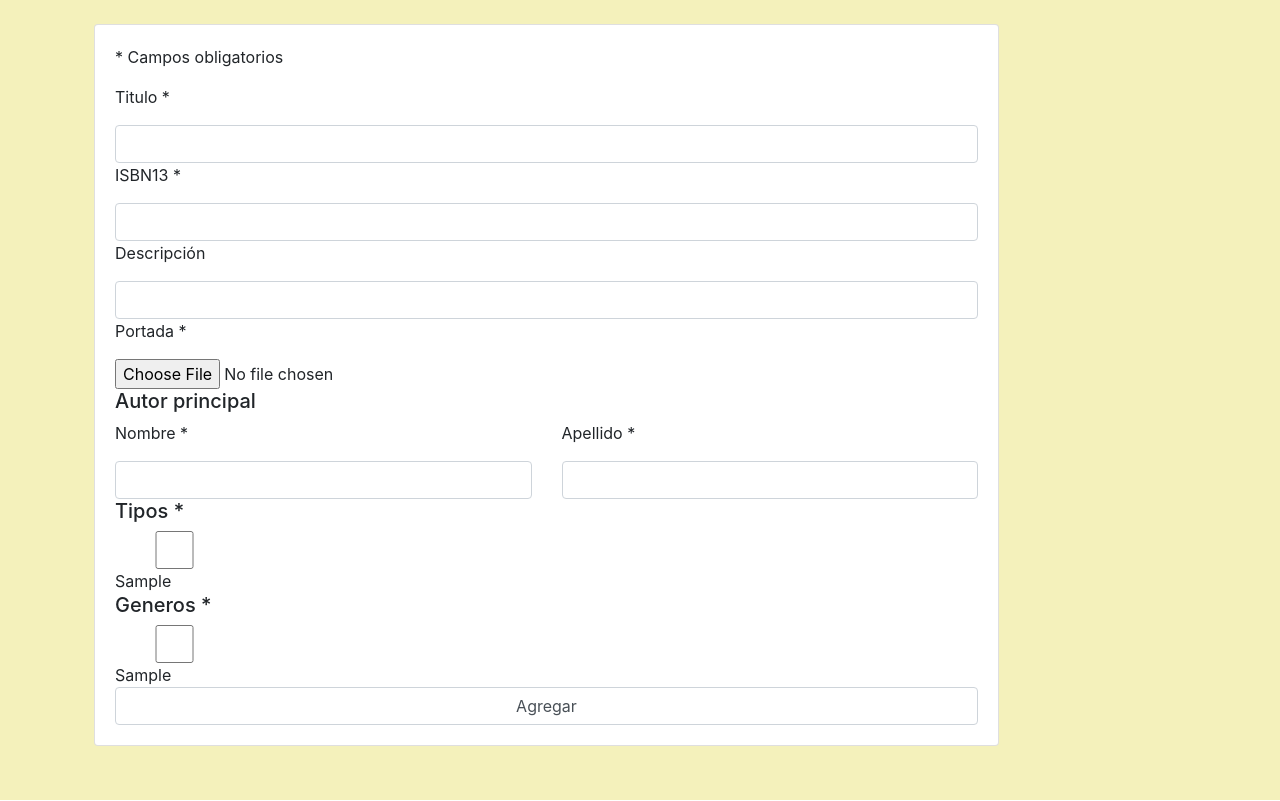
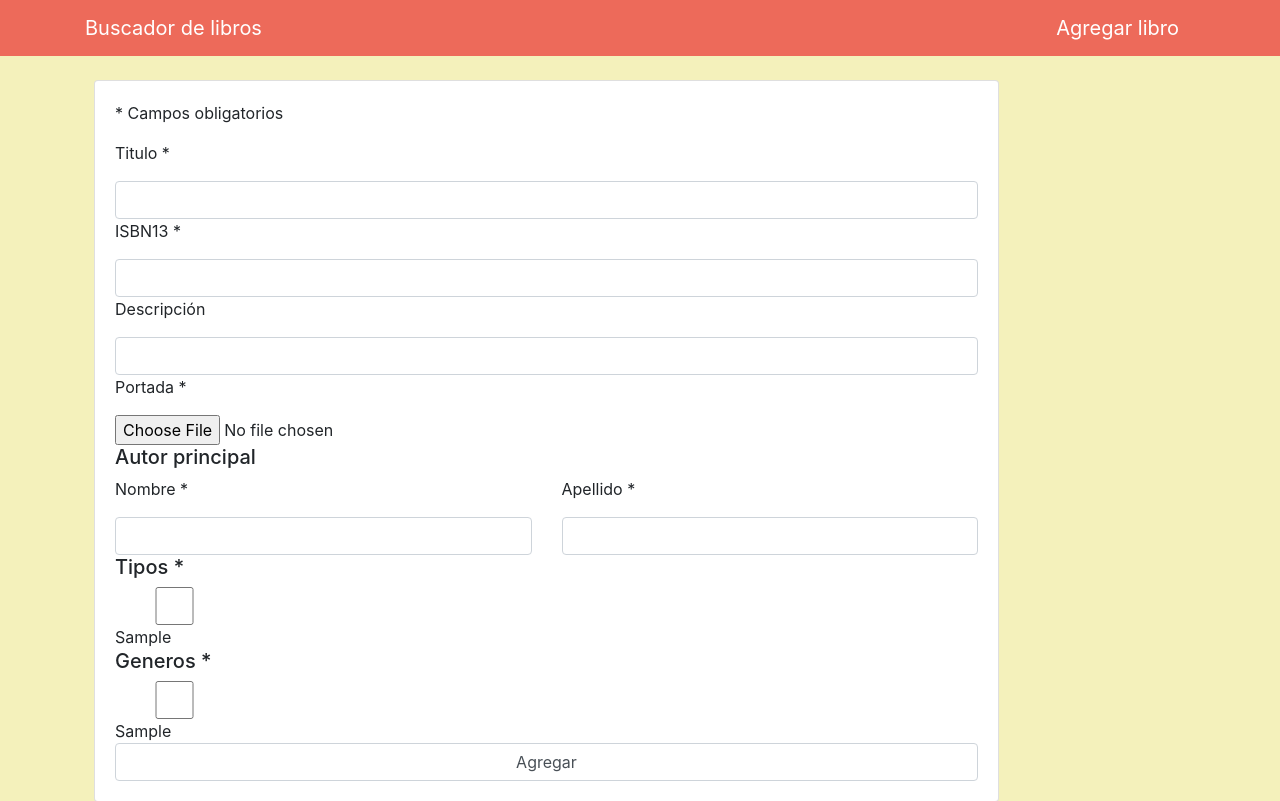
Before and after one commit to jluisv987/Proyecto-bases-de-datos, a PHP site: page /agregar_libro.php in a window 1280 px wide. Shown: the top 801 px of the page. Run offline with PHP 8.4, Linux system fonts and the light colour scheme; tables that the repository leaves empty or names only in its code hold one stand-in row (values such as "Sample post").

Commit message:
Función de agregar libros completa

```diff
--- a/agregar_libro.php
+++ b/agregar_libro.php
@@ -2,8 +2,8 @@
 <?php include('includes/header.php');?>
 <?php
 
-$query_tipo="SELECT tipo FROM tipos";
-$query_genero ="SELECT genero FROM generos";
+$query_tipo="SELECT tipo, id_tipo FROM tipos";
+$query_genero ="SELECT genero, id_generos FROM generos";
 $result_tipo= $mysqli->query($query_tipo) or die($mysqli->error.__LINE__);
 $result_genero= $mysqli->query($query_genero) or die($mysqli->error.__LINE__);
 ?>
@@ -51,8 +51,25 @@ if (isset($_POST['boton'])) {
             Error, ingrese al menos un tipo de libro
             </div>";
             $confirma=0;
+    }
+/*    else {
+        if (is_array($_POST['tipos']))
+        {
+          foreach($_POST['tipos'] as $value)
+          {
+            echo " Tipo ".$value;
 
-    }
+          }
+        }
+        else
+        {
+          $value = $_POST['tipos'];
+          echo " Tipo ".$value;
+
+        }
+
+    }*/
+
     if(!(isset($_POST['generos'])))
     {
 
@@ -62,6 +79,23 @@ if (isset($_POST['boton'])) {
             $confirma=0;
 
     }
+/*    else {
+        if (is_array($_POST['generos']))
+        {
+          foreach($_POST['generos'] as $value)
+          {
+            echo " Genero ".$value;
+
+          }
+        }
+        else
+        {
+          $value = $_POST['generos'];
+          echo " Genero ".$value;
+
+        }
+
+    }*/
     if(isset($_FILES['portada']))
     {
 
@@ -74,12 +108,7 @@ if (isset($_POST['boton'])) {
             //$imagen = base64_encode($imagen);
 
         }
-        else {
-            echo "<div class=\"alert alert-danger\" role=\"alert\">
-            Error, sube una imagen para la portada
-            </div>";
-            $confirma=0;
-        }
+
 
     }
     if($confirma==1)
@@ -132,6 +161,41 @@ if (isset($_POST['boton'])) {
             // este query relaciona el autor con el libro
             $query="INSERT INTO libros_autores(libros_id_libro, autores_id_autor) VALUES ('$id_libro', '$id_autor')";
             $result= $mysqli->query($query) or die($mysqli->error.__LINE__);
+            if(isset($_POST['tipos']))
+            {
+              if (is_array($_POST['tipos']))
+              {
+                foreach($_POST['tipos'] as $value)
+                {
+                  $query="INSERT INTO tipos_libros (tipos_id_tipo, libros_id_libro) VALUES ('$value', '$id_libro')";
+                  $result= $mysqli->query($query) or die($mysqli->error.__LINE__);
+                }
+              }
+              else
+              {
+                $value = $_POST['tipos'];
+                $query="INSERT INTO tipos_libros (tipos_id_tipo, libros_id_libro) VALUES ('$value', '$id_libro')";
+                $result= $mysqli->query($query) or die($mysqli->error.__LINE__);
+              }
+            }
+
+            if(isset($_POST['generos']))
+            {
+              if (is_array($_POST['generos']))
+              {
+                foreach($_POST['generos'] as $value)
+                {
+                  $query="INSERT INTO generos_libros(libros_id_libro, generos_id_generos) VALUES ('$id_libro','$value')";
+                  $result= $mysqli->query($query) or die($mysqli->error.__LINE__);
+                }
+              }
+              else
+              {
+                $value = $_POST['generos'];
+                $query="INSERT INTO generos_libros(libros_id_libro, generos_id_generos) VALUES ('$id_libro','$value')";
+                $result= $mysqli->query($query) or die($mysqli->error.__LINE__);
+              }
+            }
         }
     }
 }
@@ -173,7 +237,7 @@ if (isset($_POST['boton'])) {
                     while($row = mysqli_fetch_array($result_tipo))
                     {
                         echo '<div class="col-md-2">';
-                        echo '<input type="checkbox" class="form-control" name="tipos[]" value="'.$row['tipo'].'"/>'.$row['tipo'];
+                        echo '<input type="checkbox" class="form-control" name="tipos[]" value="'.$row['id_tipo'].'"/>'.$row['tipo'];
                         echo '</div>';
                     }
                  ?>
@@ -185,7 +249,7 @@ if (isset($_POST['boton'])) {
                     while($row = mysqli_fetch_array($result_genero))
                     {
                         echo '<div class="col-md-2">';
-                        echo '<input type="checkbox" class="form-control" name="generos[]" value="'.$row['genero'].'"/>'.$row['genero'];
+                        echo '<input type="checkbox" class="form-control" name="generos[]" value="'.$row['id_generos'].'"/>'.$row['genero'];
                         echo '</div>';
                     }
                  ?>
--- a/includes/header.php
+++ b/includes/header.php
@@ -11,3 +11,9 @@
     <title></title>
   </head>
   <body>
+      <nav class="navbar navbar-custom">
+          <div class="container">
+              <a href="index.php" class="navbar-brand">Buscador de libros</a>
+              <a href="formulario_agregar_libro.php" class="navbar-brand">Agregar libro</a>
+          </div>
+      </nav>
```
Also changed, not shown: formulario_agregar_libro.php (+4 -4 lines).
